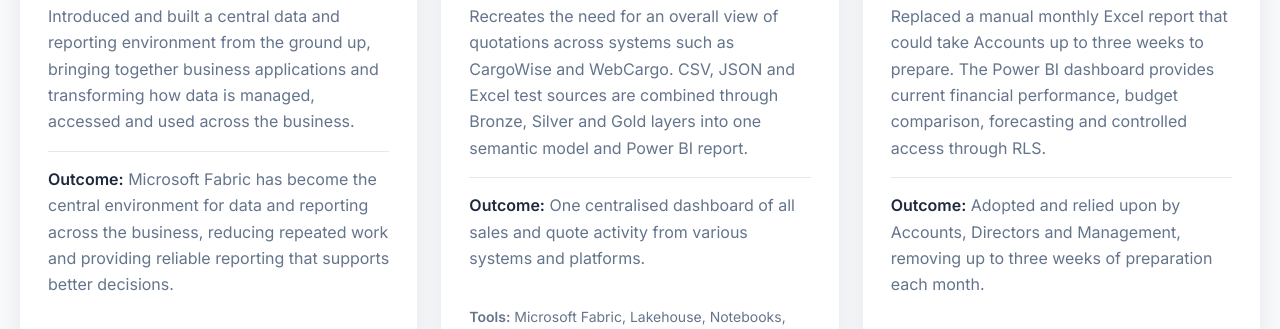
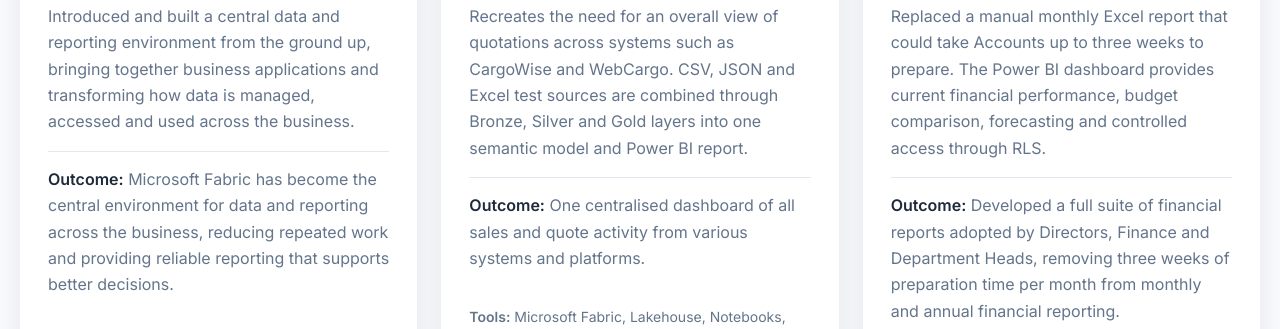
Before and after one commit to Jches2002/Portfolio, a plain HTML site: page index.html in a window 1280 px wide. Shown: the part 1085-1414 px from the top of the page. Drawn offline with Linux system fonts and the light colour scheme.

Commit message:
Update project outcome description in index.html

```diff
--- a/index.html
+++ b/index.html
@@ -59,7 +59,7 @@
                     <div class="project-visual"><img alt="Executive Financial Dashboard" src="executive-financial-dashboard.png"></div>
                     <h3>Executive Financial Dashboard</h3>
                     <p>Replaced a manual monthly Excel report that could take Accounts up to three weeks to prepare. The Power BI dashboard provides current financial performance, budget comparison, forecasting and controlled access through RLS.</p>
-                    <p class="project-outcome"><strong>Outcome:</strong> Adopted and relied upon by Accounts, Directors and Management, removing up to three weeks of preparation each month.</p>
+                    <p class="project-outcome"><strong>Outcome:</strong> Developed a full suite of financial reports adopted by Directors, Finance and Department Heads, removing three weeks of preparation time per month from monthly and annual financial reporting.</p>
                     <p class="tools"><strong>Tools:</strong> Power BI, DAX, Data Modelling, RLS</p>
                     <a class="btn small" href="project-financial.html">Read Case Study</a>
                 </article>
```
